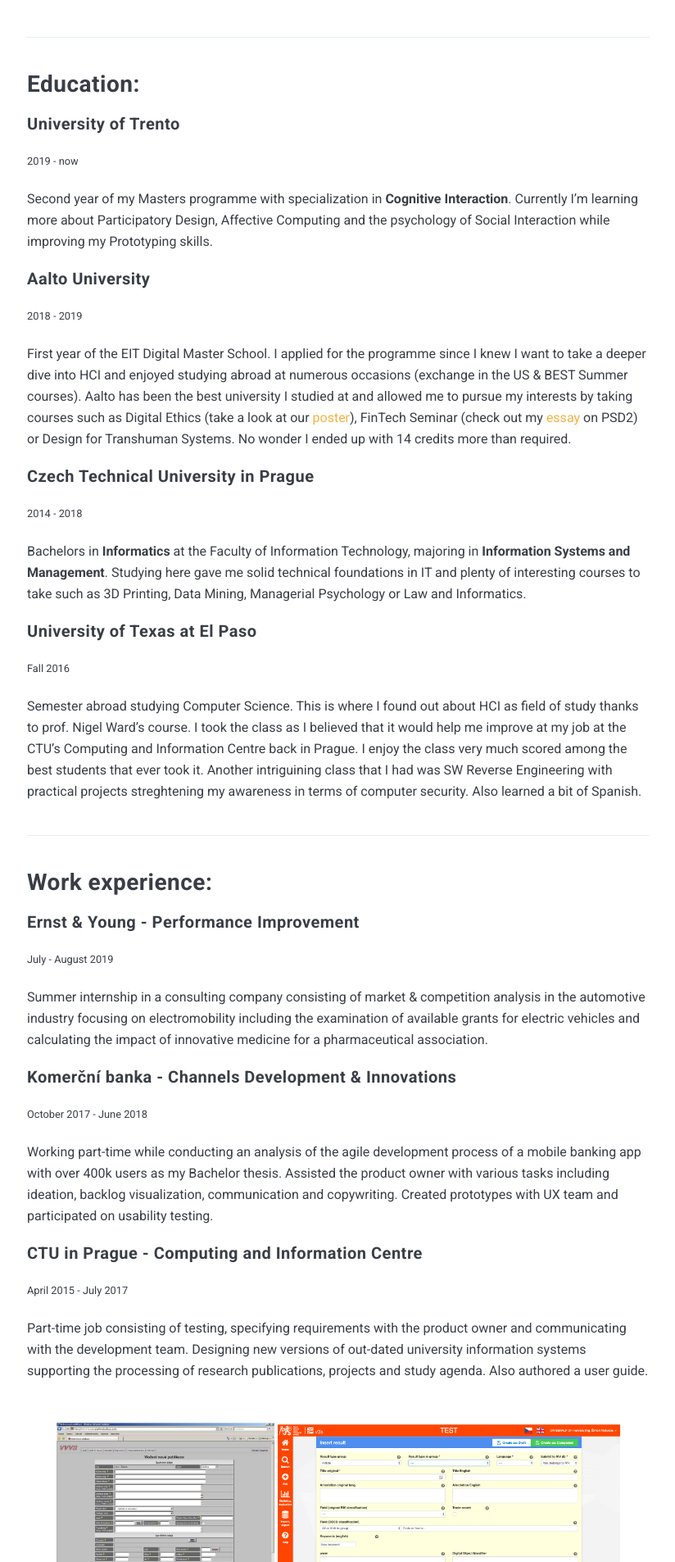
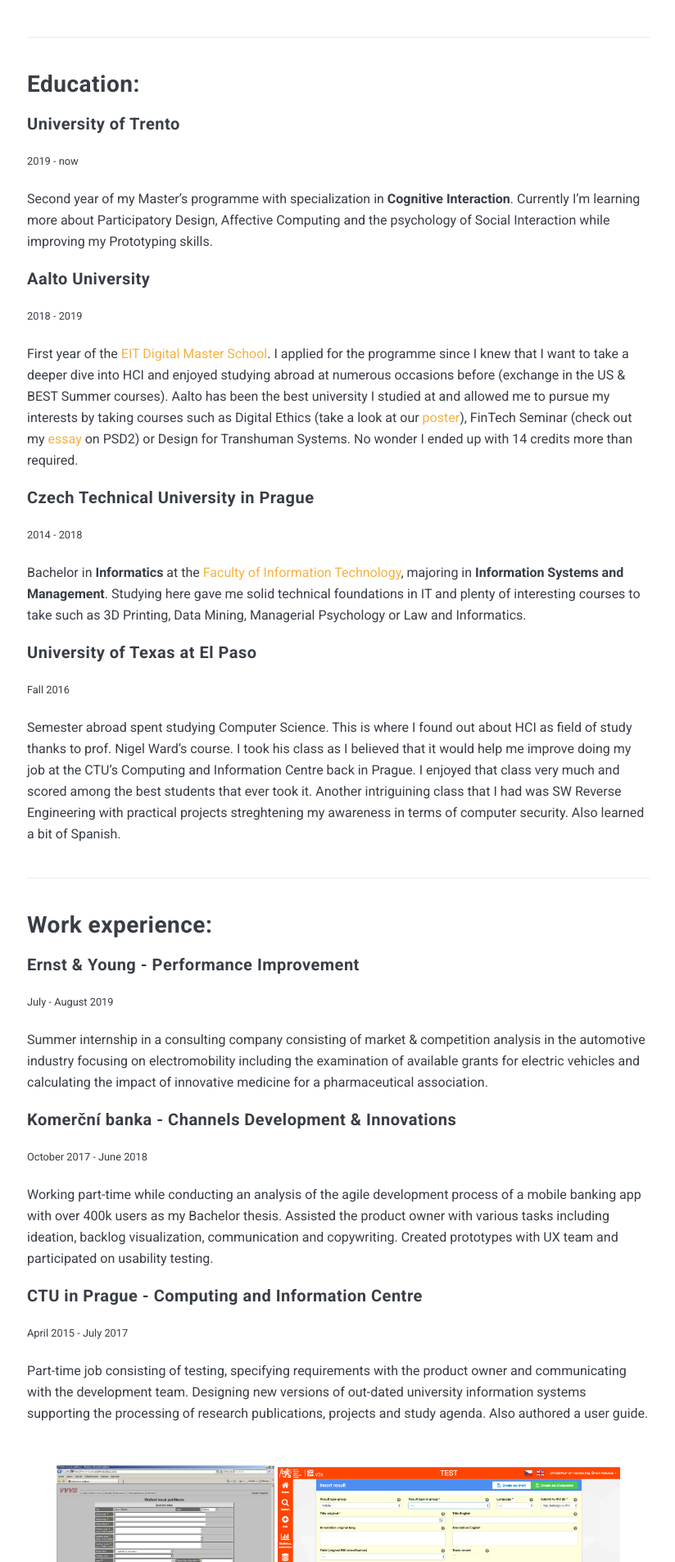
Before and after one commit to vojtasaf/vojtasaf.github.io, a Jekyll site: the page built from _pages/about.md, in a window 1280 px wide. Shown: the part 449-2355 px from the top of the page at 82% size, without its empty margins (227-1051 px from the left). Built offline with Jekyll 4.4.1, drawn with Linux system fonts in a browser that asks for light colours; nearby versions of some CDN libraries.

Commit message:
Minor edits

```diff
--- a/_data/settings.yml
+++ b/_data/settings.yml
@@ -11,7 +11,7 @@ author:
   name: Vojta Šafránek
   image: photo.JPG
   say-hello: Hello, I’m <strong>Vojta Šafránek</strong>
-  bio: a customer oriented <strong>UX Designer</strong> with background in Informatics, business savvy Analyst and a&nbsp;certified Scrum Master. I&nbsp;have experience with working on projects in Mobility & HealthTech and I'm especially knowledgeable in <strong>FinTech</strong>. I&nbsp;am fascinated by the ways how technology shapes our world and I have a strong focus on <strong>Digital ethics</strong>. I&nbsp;also make pretty damn good cocktails and some people think that I'm funny.
+  bio: a customer oriented <strong>UX Designer</strong> with background in Informatics, business savvy Analyst and a&nbsp;certified Scrum Master. I&nbsp;have experience with working on projects in Mobility & HealthTech and I'm especially knowledgeable in <strong>FinTech</strong>. I&nbsp;am fascinated by the ways how technology shapes our world and I have a strong focus on <strong>digital ethics</strong>. I&nbsp;also make pretty damn good cocktails and some people think that I'm funny.
 # <a href="#">link</a>
 
 #-------------------------------
--- a/_includes/footer.html
+++ b/_includes/footer.html
@@ -7,7 +7,7 @@
 
 <!--     {% include contact-link.html %} -->
 
-    <div class="copyright">Vojta Šafránek, {{site.time | date: '%Y'}}. Powered by <a href="https://jekyllrb.com/">Jekyll</a>.</div>
+    <div class="copyright">Vojta Šafránek, {{site.time | date: '%Y'}}. Powered by <a href="https://jekyllrb.com/">Jekyll</a> & <a href="https://jekyll-themes.com/zolan/">Zolan</a>.</div>
   </div>
 </footer>
 <!-- end footer -->
--- a/_pages/about.md
+++ b/_pages/about.md
@@ -15,23 +15,23 @@ I do try to improve my skills constantly and have the [Google Analytics Individu
 #### University of Trento
 <small>2019 - now</small>
 
-Second year of my Masters programme with specialization in **Cognitive Interaction**. Currently I'm learning more about Participatory Design, Affective Computing and the psychology of Social Interaction while improving my Prototyping skills.
+Second year of my Master's programme with specialization in **Cognitive Interaction**. Currently I'm learning more about Participatory Design, Affective Computing and the psychology of Social Interaction while improving my Prototyping skills.
 
 #### Aalto University
 <small>2018 - 2019</small>
 
-First year of the EIT Digital Master School. I applied for the programme since I knew I want to take a deeper dive into HCI and enjoyed studying abroad at numerous occasions (exchange in the US & BEST Summer courses). Aalto has been the best university I studied at and allowed me to pursue my interests by taking courses such as Digital Ethics (take a look at our [poster][poster]), FinTech Seminar (check out my [essay][psd2] on PSD2) or Design for Transhuman Systems. No wonder I ended up with 14 credits more than required.
+First year of the [EIT Digital Master School][eit]. I applied for the programme since I knew that I want to take a deeper dive into HCI and enjoyed studying abroad at numerous occasions before (exchange in the US & BEST Summer courses). Aalto has been the best university I studied at and allowed me to pursue my interests by taking courses such as Digital Ethics (take a look at our [poster][poster]), FinTech Seminar (check out my [essay][psd2] on PSD2) or Design for Transhuman Systems. No wonder I ended up with 14 credits more than required.
 
 #### Czech Technical University in Prague
 <small>2014 - 2018</small>
 
-Bachelors in **Informatics** at the Faculty of Information Technology, majoring in **Information Systems and Management**.
+Bachelor in **Informatics** at the [Faculty of Information Technology][fit], majoring in **Information Systems and Management**.
 Studying here gave me solid technical foundations in IT and plenty of interesting courses to take such as 3D Printing, Data Mining, Managerial Psychology or Law and Informatics.
 
 #### University of Texas at El Paso
 <small>Fall 2016</small>
 
-Semester abroad studying Computer Science. This is where I found out about HCI as field of study thanks to prof. Nigel Ward's course. I took the class as I believed that it would help me improve at my job at the CTU's Computing and Information Centre back in Prague. I enjoy the class very much scored among the best students that ever took it. Another intriguining class that I had was SW Reverse Engineering with practical projects streghtening my awareness in terms of computer security. Also learned a bit of Spanish.
+Semester abroad spent studying Computer Science. This is where I found out about HCI as field of study thanks to prof. Nigel Ward's course. I took his class as I believed that it would help me improve doing my job at the CTU's Computing and Information Centre back in Prague. I enjoyed that class very much and scored among the best students that ever took it. Another intriguining class that I had was SW Reverse Engineering with practical projects streghtening my awareness in terms of computer security. Also learned a bit of Spanish.
 
 ***
 ## Work experience:
--- a/_posts/2019-05-30-antexti.markdown
+++ b/_posts/2019-05-30-antexti.markdown
@@ -37,7 +37,7 @@ We narrowed them down to 28 with voting and **How-Now-Wow** matrix. By consideri
 * Reusable packaging
 * Apology program
 
-I created a VPC (see [example][VPC] for Digital assistant) for each concept and visualized the Apology program using a **storyboard**. We then took it, along with a storyboard for Reusable packaging and a mockup of the Digital assistant, to one of the Posti's offices to ask some real customers for their opinion.
+I created a VPC (see [example][VPC] for Digital assistant) for each concept and visualized the Apology program using a **storyboard**. We then took it, along with a storyboard for Reusable packaging and a mockup of the Digital assistant, to one of the Posti's offices and asked some real customers for their opinion.
 
 <div class="wrapper">
 <img src="/images/storyboard.png" class="align-center" width="100%">
--- a/_sass/3-modules/_hero.scss
+++ b/_sass/3-modules/_hero.scss
@@ -1,5 +1,5 @@
 .hero {
-  padding: 50px 0; //was 80px 0
+  padding: 40px 0; //was 80px 0
   margin-bottom: 80px;
   background: #f5f5f5;
 
@@ -20,7 +20,7 @@
     }
 
     .hero__subtitle {
-      font-size: 18px;
+      font-size: 17.5px;
       line-height: 32px;
       letter-spacing: 0.5px;
     }
```
Also changed, not shown: other parts of _pages/about.md (+2 -0 lines).
